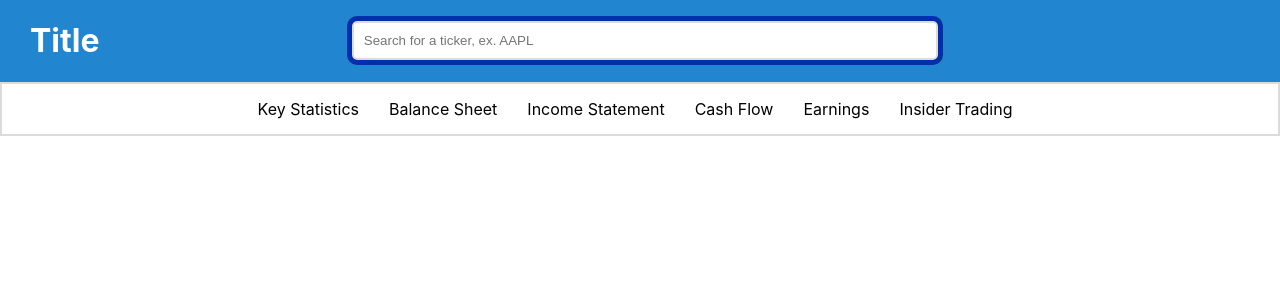
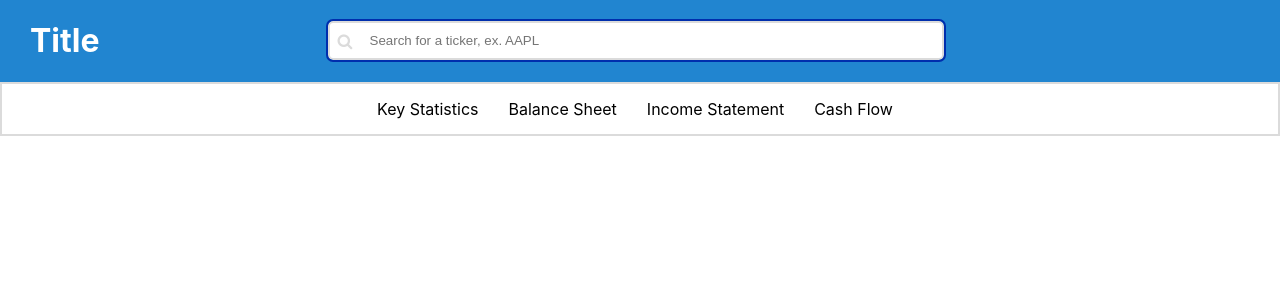
Before and after one commit to lanceberge/Stock-Data-Site, a Flask app: page / in a window 1280 px wide. Shown: the top 300 px of the page. Run offline with Flask 3, Linux system fonts and the light colour scheme; some libraries are stand-ins or nearby versions.

Commit message:
add search icon in input bar

```diff
--- a/static/styles/style.css
+++ b/static/styles/style.css
@@ -8,7 +8,11 @@
 }
 
 html {
-  font-family: BlinkMacSystemFont,Segoe UI,Arial,sans-serif;
+  font-family:
+    BlinkMacSystemFont,
+    Segoe UI,
+    Arial,
+    sans-serif;
 }
 
 body {
@@ -35,21 +39,32 @@ body {
 .search-container {
   width: 50%;
   text-align: center;
+  display: flex;
+  align-items: center;
+  position: relative;
 }
 
 .search-bar {
+  display: flex;
+  align-items: center;
   width: 90%;
   padding: 10px;
-  margin-left: 10px;
   background-color: white;
   outline: 5px solid var(--light-blue);
   outline-radius: 5px;
   border: 2px solid var(--dark-gray);
   border-radius: 5px;
+  padding-left: 40px;
+}
+
+.search-icon {
+  position: absolute;
+  left: 10px;
+  color: var(--dark-gray);
 }
 
 .search-bar:focus {
-  outline: 5px solid var(--dark-blue);
+  outline: 2px solid var(--dark-blue);
 }
 
 .tab-container {
--- a/templates/index.html
+++ b/templates/index.html
@@ -6,7 +6,10 @@
       href="https://fonts.googleapis.com/css?family=Open+Sans"
       rel="stylesheet"
     />
-
+    <link
+      rel="stylesheet"
+      href="https://maxcdn.bootstrapcdn.com/font-awesome/4.4.0/css/font-awesome.min.css"
+    />
     <link
       rel="stylesheet"
       type="text/css"
@@ -20,6 +23,7 @@
       <h1>Title</h1>
 
       <div class="search-container">
+        <i class="fa fa-search search-icon"></i>
         <input
           type="text"
           class="search-bar"
@@ -36,8 +40,8 @@
       <li class="tab-link" data-tab="balance_sheet">Balance Sheet</li>
       <li class="tab-link" data-tab="income_statement">Income Statement</li>
       <li class="tab-link" data-tab="cash_flow">Cash Flow</li>
-      <li class="tab-link" data-tab="earnings">Earnings</li>
-      <li class="tab-link" data-tab="insider_trading">Insider Trading</li>
+      <!-- <li class="tab-link" data-tab="earnings">Earnings</li> -->
+      <!-- <li class="tab-link" data-tab="insider_trading">Insider Trading</li> -->
     </ul>
 
     <div class="tab-container">
@@ -314,7 +318,9 @@
             <th id="operatingCashFlow">Cash Flow From Operations</th>
           </tr>
           <tr>
-            <th id="netCashUsedForInvestingActivites">Cash Flow from Investing</th>
+            <th id="netCashUsedForInvestingActivites">
+              Cash Flow from Investing
+            </th>
           </tr>
           <tr>
             <th id="freeCashFlow">Free Cash Flow</th>
@@ -322,15 +328,15 @@
         </table>
       </div>
 
-      <div id="earnings" class="tab-content">
-        <h2>Earnings</h2>
-        <p>This is the content for Tab 3.</p>
-      </div>
+      <!-- <div id="earnings" class="tab-content"> -->
+      <!--   <h2>Earnings</h2> -->
+      <!--   <p>This is the content for Tab 3.</p> -->
+      <!-- </div> -->
 
-      <div id="insider_trading" class="tab-content">
-        <h2>Insider Trading</h2>
-        <p>This is the content for Tab 5.</p>
-      </div>
+      <!-- <div id="insider_trading" class="tab-content"> -->
+      <!--   <h2>Insider Trading</h2> -->
+      <!--   <p>This is the content for Tab 5.</p> -->
+      <!-- </div> -->
     </div>
   </body>
 </html>
```
Lines whose indentation alone changed are shown as unchanged.
